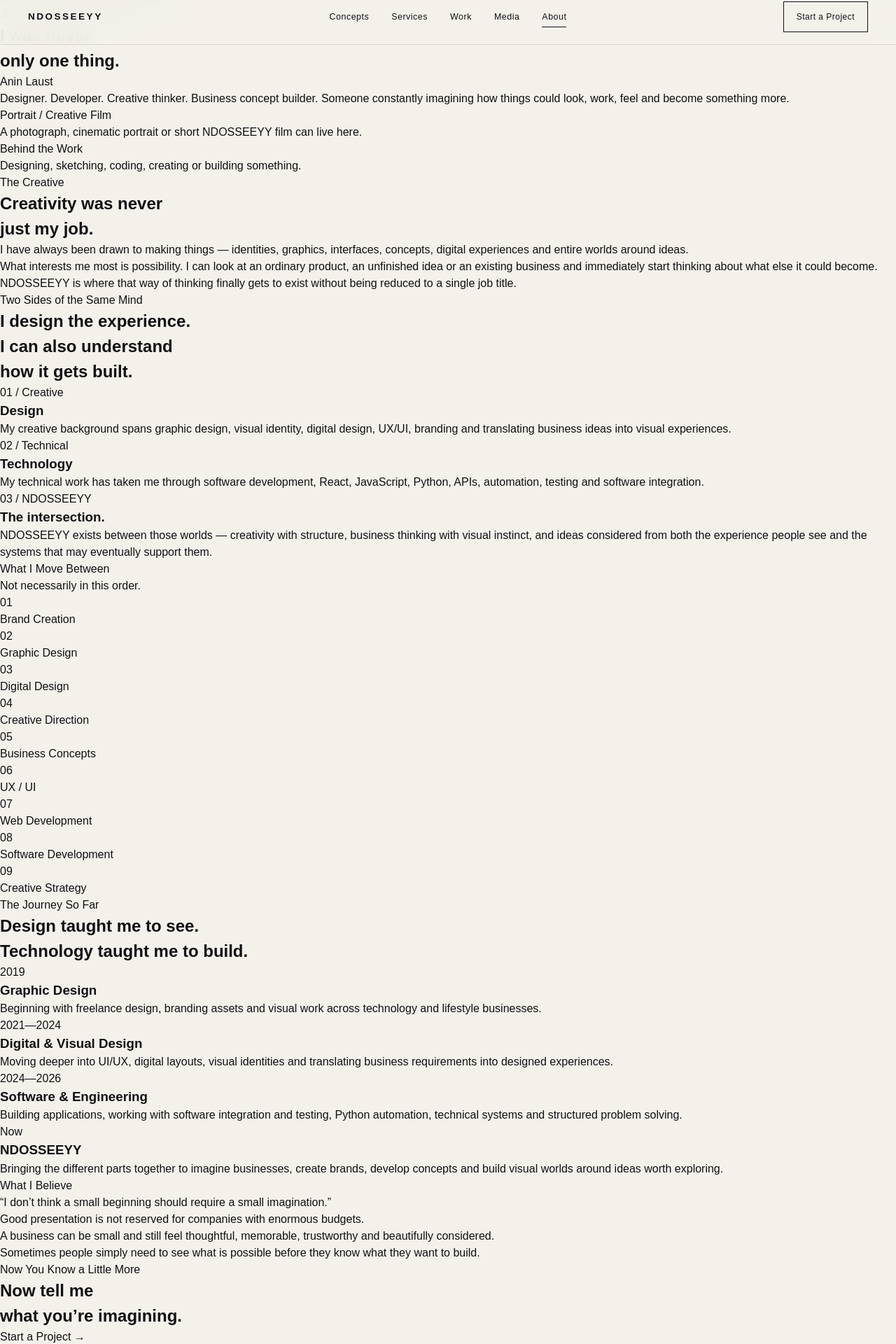
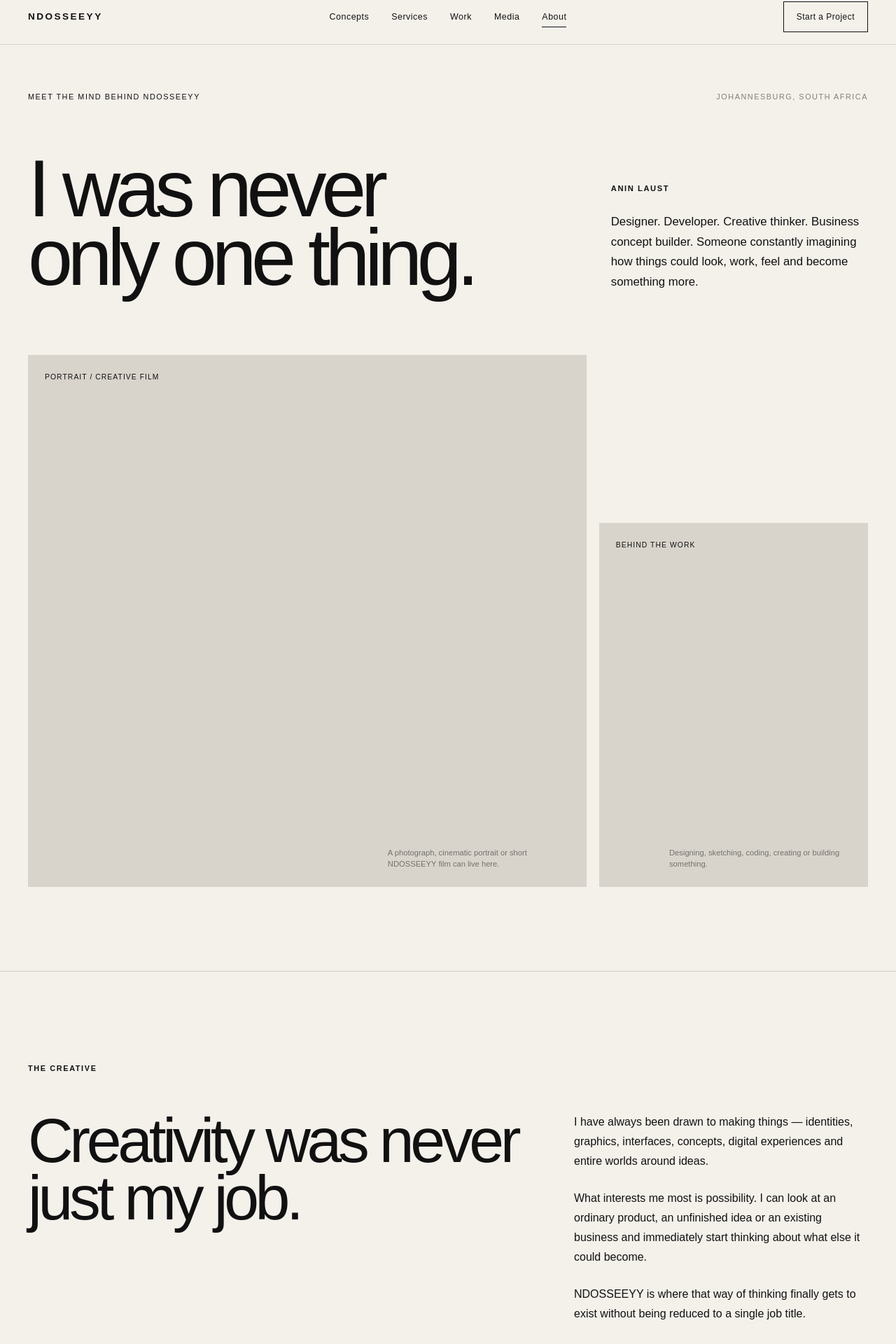
Before and after one commit to gititbunny/ndosseeyy, a React (Vite) app: page /about in a window 1280 px wide. Shown: the part 15-1935 px from the top of the page at 70% size. Built offline with nearby package versions, Linux system fonts and the light colour scheme.

Commit message:
Update About.css

```diff
--- a/src/styles/About.css
+++ b/src/styles/About.css
@@ -0,0 +1,593 @@
+/* ========================================
+   ABOUT PAGE
+======================================== */
+
+.about-page {
+  width: 100%;
+}
+
+
+/* ========================================
+   ABOUT INTRODUCTION
+======================================== */
+
+.about-intro {
+  padding: 145px 40px 90px;
+}
+
+.about-intro-meta {
+  margin-bottom: 75px;
+
+  display: flex;
+  align-items: center;
+  justify-content: space-between;
+}
+
+.about-intro-meta p,
+.about-intro-meta span {
+  font-size: 0.68rem;
+  letter-spacing: 0.14em;
+  text-transform: uppercase;
+}
+
+.about-intro-meta span {
+  opacity: 0.5;
+}
+
+.about-intro-grid {
+  display: grid;
+  grid-template-columns: 1.35fr 0.65fr;
+  align-items: end;
+  gap: 70px;
+}
+
+.about-intro h1 {
+  font-size: clamp(4.5rem, 9vw, 9rem);
+  font-weight: 500;
+  line-height: 0.85;
+  letter-spacing: -0.065em;
+}
+
+.about-intro-copy {
+  max-width: 430px;
+}
+
+.about-intro-name {
+  margin-bottom: 25px;
+
+  font-size: 0.7rem;
+  font-weight: 600;
+  letter-spacing: 0.14em;
+  text-transform: uppercase;
+}
+
+.about-intro-copy > p:last-child {
+  font-size: 1.05rem;
+  line-height: 1.7;
+}
+
+
+/* ========================================
+   PERSONAL MEDIA
+======================================== */
+
+.about-media {
+  padding: 0 40px 120px;
+
+  display: grid;
+  grid-template-columns: 1.35fr 0.65fr;
+  align-items: end;
+  gap: 18px;
+}
+
+.about-media-main,
+.about-media-secondary {
+  padding: 24px;
+
+  display: flex;
+  flex-direction: column;
+  justify-content: space-between;
+
+  background: #d8d4cc;
+}
+
+.about-media-main {
+  min-height: 760px;
+}
+
+.about-media-secondary {
+  min-height: 520px;
+}
+
+.about-media span {
+  font-size: 0.65rem;
+  letter-spacing: 0.1em;
+  text-transform: uppercase;
+}
+
+.about-media p {
+  max-width: 260px;
+
+  align-self: flex-end;
+
+  font-size: 0.7rem;
+  line-height: 1.5;
+
+  opacity: 0.5;
+}
+
+
+/* ========================================
+   SHARED SECTION LABEL
+======================================== */
+
+.about-section-label {
+  font-size: 0.68rem;
+  font-weight: 600;
+  letter-spacing: 0.15em;
+  text-transform: uppercase;
+}
+
+
+/* ========================================
+   CREATIVE IDENTITY
+======================================== */
+
+.about-creative {
+  padding: 130px 40px;
+
+  border-top: 1px solid rgba(17, 17, 17, 0.16);
+}
+
+.about-creative-grid {
+  margin-top: 55px;
+
+  display: grid;
+  grid-template-columns: 1.25fr 0.75fr;
+  gap: 80px;
+}
+
+.about-creative h2 {
+  font-size: clamp(3.5rem, 7vw, 7rem);
+  font-weight: 500;
+  line-height: 0.91;
+  letter-spacing: -0.06em;
+}
+
+.about-creative-copy {
+  max-width: 500px;
+
+  display: flex;
+  flex-direction: column;
+  gap: 25px;
+}
+
+.about-creative-copy p {
+  font-size: 1rem;
+  line-height: 1.75;
+}
+
+
+/* ========================================
+   CREATIVE + TECHNICAL
+======================================== */
+
+.about-duality {
+  padding: 130px 40px;
+
+  background: #111111;
+  color: #f4f1eb;
+}
+
+.about-duality-heading h2 {
+  max-width: 1100px;
+  margin-top: 50px;
+
+  font-size: clamp(3.5rem, 7vw, 7rem);
+  font-weight: 500;
+  line-height: 0.92;
+  letter-spacing: -0.06em;
+}
+
+.about-duality-grid {
+  margin-top: 100px;
+
+  display: grid;
+  grid-template-columns: repeat(2, 1fr);
+}
+
+.about-duality-card {
+  min-height: 480px;
+  padding: 30px;
+
+  display: flex;
+  flex-direction: column;
+
+  border-top: 1px solid rgba(244, 241, 235, 0.35);
+  border-right: 1px solid rgba(244, 241, 235, 0.25);
+}
+
+.about-duality-card:nth-child(2) {
+  border-right: 0;
+}
+
+.about-duality-card-wide {
+  grid-column: 1 / -1;
+
+  min-height: 430px;
+
+  border-right: 0;
+}
+
+.about-duality-card > span {
+  font-size: 0.65rem;
+  letter-spacing: 0.12em;
+  text-transform: uppercase;
+
+  opacity: 0.6;
+}
+
+.about-duality-card h3 {
+  margin-top: auto;
+
+  font-size: clamp(3rem, 6vw, 6.5rem);
+  font-weight: 500;
+  line-height: 0.9;
+  letter-spacing: -0.055em;
+}
+
+.about-duality-card p {
+  max-width: 600px;
+  margin-top: 30px;
+
+  font-size: 0.9rem;
+  line-height: 1.7;
+
+  opacity: 0.75;
+}
+
+
+/* ========================================
+   DISCIPLINES
+======================================== */
+
+.about-disciplines {
+  padding: 120px 40px;
+}
+
+.about-disciplines-heading {
+  margin-bottom: 60px;
+
+  display: flex;
+  justify-content: space-between;
+  align-items: center;
+}
+
+.about-disciplines-heading > span {
+  font-size: 0.68rem;
+
+  opacity: 0.5;
+}
+
+.about-discipline {
+  min-height: 105px;
+  padding: 20px 0;
+
+  display: grid;
+  grid-template-columns: 100px 1fr;
+  align-items: center;
+
+  border-top: 1px solid rgba(17, 17, 17, 0.2);
+}
+
+.about-discipline:last-child {
+  border-bottom: 1px solid rgba(17, 17, 17, 0.2);
+}
+
+.about-discipline span {
+  font-size: 0.65rem;
+
+  opacity: 0.45;
+}
+
+.about-discipline p {
+  font-size: clamp(2rem, 4vw, 4.2rem);
+  line-height: 1;
+  letter-spacing: -0.045em;
+}
+
+
+/* ========================================
+   JOURNEY
+======================================== */
+
+.about-journey {
+  padding: 130px 40px;
+
+  border-top: 1px solid rgba(17, 17, 17, 0.16);
+}
+
+.about-journey-heading h2 {
+  max-width: 1000px;
+  margin-top: 50px;
+
+  font-size: clamp(3.5rem, 7vw, 7rem);
+  font-weight: 500;
+  line-height: 0.92;
+  letter-spacing: -0.06em;
+}
+
+.about-timeline {
+  margin-top: 90px;
+}
+
+.about-timeline-item {
+  padding: 30px 0;
+
+  display: grid;
+  grid-template-columns: 0.35fr 1.65fr;
+  gap: 60px;
+
+  border-top: 1px solid rgba(17, 17, 17, 0.2);
+}
+
+.about-timeline-item:last-child {
+  border-bottom: 1px solid rgba(17, 17, 17, 0.2);
+}
+
+.about-timeline-item > span {
+  font-size: 0.7rem;
+
+  opacity: 0.55;
+}
+
+.about-timeline-item > div {
+  max-width: 750px;
+}
+
+.about-timeline-item h3 {
+  font-size: clamp(1.8rem, 3vw, 3.2rem);
+  font-weight: 500;
+  letter-spacing: -0.04em;
+}
+
+.about-timeline-item p {
+  max-width: 600px;
+  margin-top: 15px;
+
+  font-size: 0.9rem;
+  line-height: 1.7;
+}
+
+
+/* ========================================
+   PHILOSOPHY
+======================================== */
+
+.about-philosophy {
+  padding: 130px 40px;
+
+  background: #d8d4cc;
+}
+
+.about-philosophy blockquote {
+  max-width: 1200px;
+  margin-top: 70px;
+
+  font-size: clamp(3.5rem, 8vw, 8rem);
+  font-weight: 500;
+  line-height: 0.9;
+  letter-spacing: -0.06em;
+}
+
+.about-philosophy-copy {
+  max-width: 600px;
+  margin-top: 80px;
+  margin-left: auto;
+
+  display: flex;
+  flex-direction: column;
+  gap: 15px;
+}
+
+.about-philosophy-copy p {
+  padding: 14px 0;
+
+  border-top: 1px solid rgba(17, 17, 17, 0.25);
+
+  font-size: 0.9rem;
+  line-height: 1.6;
+}
+
+
+/* ========================================
+   ABOUT ENDING
+======================================== */
+
+.about-ending {
+  padding: 110px 40px;
+}
+
+.about-ending-content {
+  margin-top: 50px;
+
+  display: flex;
+  align-items: flex-end;
+  justify-content: space-between;
+  gap: 50px;
+}
+
+.about-ending h2 {
+  font-size: clamp(3.5rem, 8vw, 8rem);
+  font-weight: 500;
+  line-height: 0.88;
+  letter-spacing: -0.06em;
+}
+
+.about-ending a {
+  flex-shrink: 0;
+
+  padding-bottom: 4px;
+
+  border-bottom: 1px solid currentColor;
+
+  font-size: 0.78rem;
+}
+
+
+/* ========================================
+   TABLET
+======================================== */
+
+@media (max-width: 1000px) {
+  .about-intro-grid,
+  .about-creative-grid {
+    grid-template-columns: 1fr;
+  }
+
+  .about-intro-copy {
+    max-width: 600px;
+  }
+
+  .about-media {
+    grid-template-columns: 1fr 0.7fr;
+  }
+}
+
+
+/* ========================================
+   MOBILE
+======================================== */
+
+@media (max-width: 768px) {
+  .about-intro {
+    padding: 115px 24px 70px;
+  }
+
+  .about-intro-meta {
+    margin-bottom: 55px;
+  }
+
+  .about-intro-meta span {
+    display: none;
+  }
+
+  .about-intro h1 {
+    font-size: clamp(4.2rem, 19vw, 6.5rem);
+  }
+
+  .about-media {
+    padding: 0 24px 90px;
+
+    grid-template-columns: 1fr;
+  }
+
+  .about-media-main {
+    min-height: 600px;
+  }
+
+  .about-media-secondary {
+    min-height: 420px;
+  }
+
+  .about-creative {
+    padding: 90px 24px;
+  }
+
+  .about-creative-grid {
+    gap: 45px;
+  }
+
+  .about-creative h2 {
+    font-size: clamp(3.2rem, 14vw, 5.2rem);
+  }
+
+  .about-duality {
+    padding: 90px 24px;
+  }
+
+  .about-duality-heading h2 {
+    font-size: clamp(3.2rem, 14vw, 5rem);
+  }
+
+  .about-duality-grid {
+    margin-top: 70px;
+
+    grid-template-columns: 1fr;
+  }
+
+  .about-duality-card,
+  .about-duality-card:nth-child(2),
+  .about-duality-card-wide {
+    grid-column: auto;
+
+    min-height: 390px;
+
+    border-right: 0;
+  }
+
+  .about-disciplines {
+    padding: 90px 24px;
+  }
+
+  .about-disciplines-heading {
+    align-items: flex-start;
+    flex-direction: column;
+    gap: 12px;
+  }
+
+  .about-discipline {
+    min-height: 90px;
+
+    grid-template-columns: 50px 1fr;
+  }
+
+  .about-discipline p {
+    font-size: clamp(1.8rem, 9vw, 3.2rem);
+  }
+
+  .about-journey {
+    padding: 90px 24px;
+  }
+
+  .about-journey-heading h2 {
+    font-size: clamp(3.2rem, 14vw, 5rem);
+  }
+
+  .about-timeline {
+    margin-top: 60px;
+  }
+
+  .about-timeline-item {
+    grid-template-columns: 1fr;
+    gap: 15px;
+  }
+
+  .about-philosophy {
+    padding: 90px 24px;
+  }
+
+  .about-philosophy blockquote {
+    margin-top: 55px;
+
+    font-size: clamp(3.3rem, 15vw, 5.5rem);
+  }
+
+  .about-philosophy-copy {
+    margin-top: 60px;
+    margin-left: 0;
+  }
+
+  .about-ending {
+    padding: 90px 24px;
+  }
+
+  .about-ending-content {
+    align-items: flex-start;
+    flex-direction: column;
+  }
+
+  .about-ending h2 {
+    font-size: clamp(3.5rem, 16vw, 5.8rem);
+  }
+}
```
